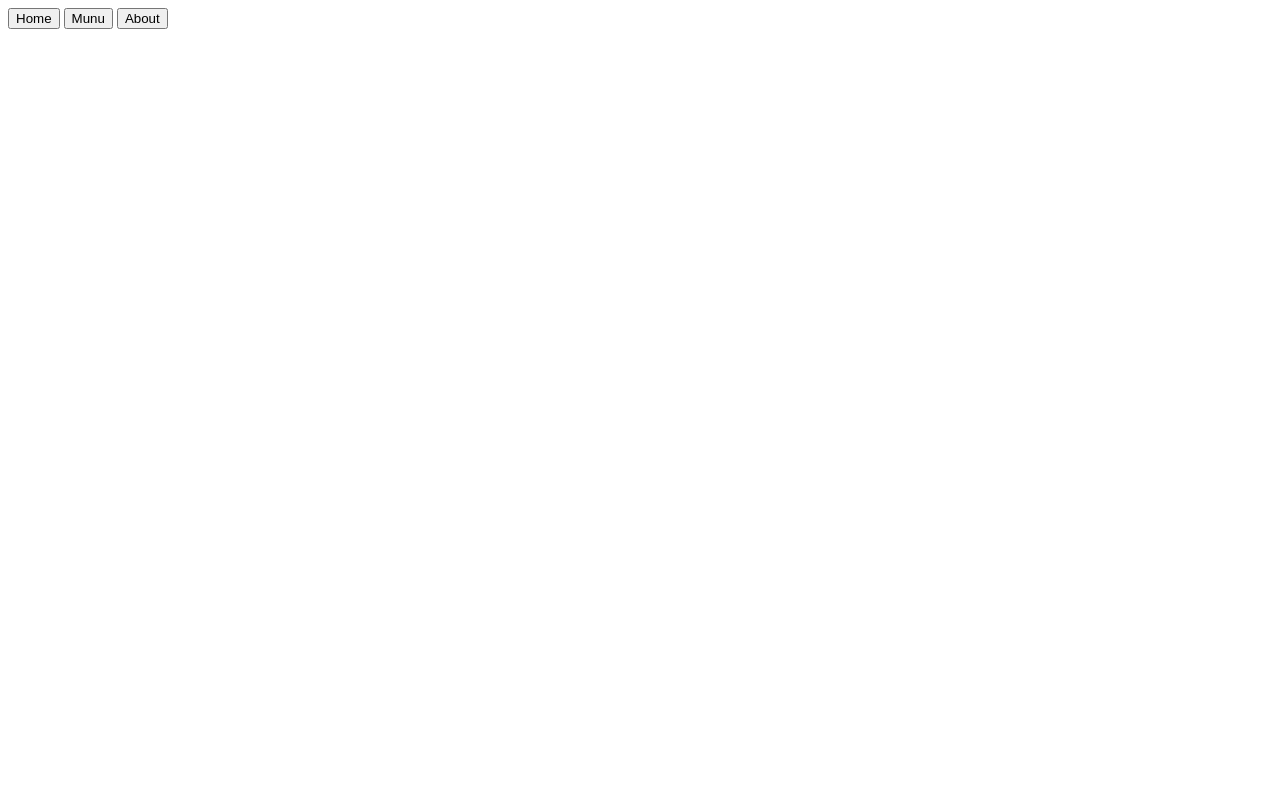
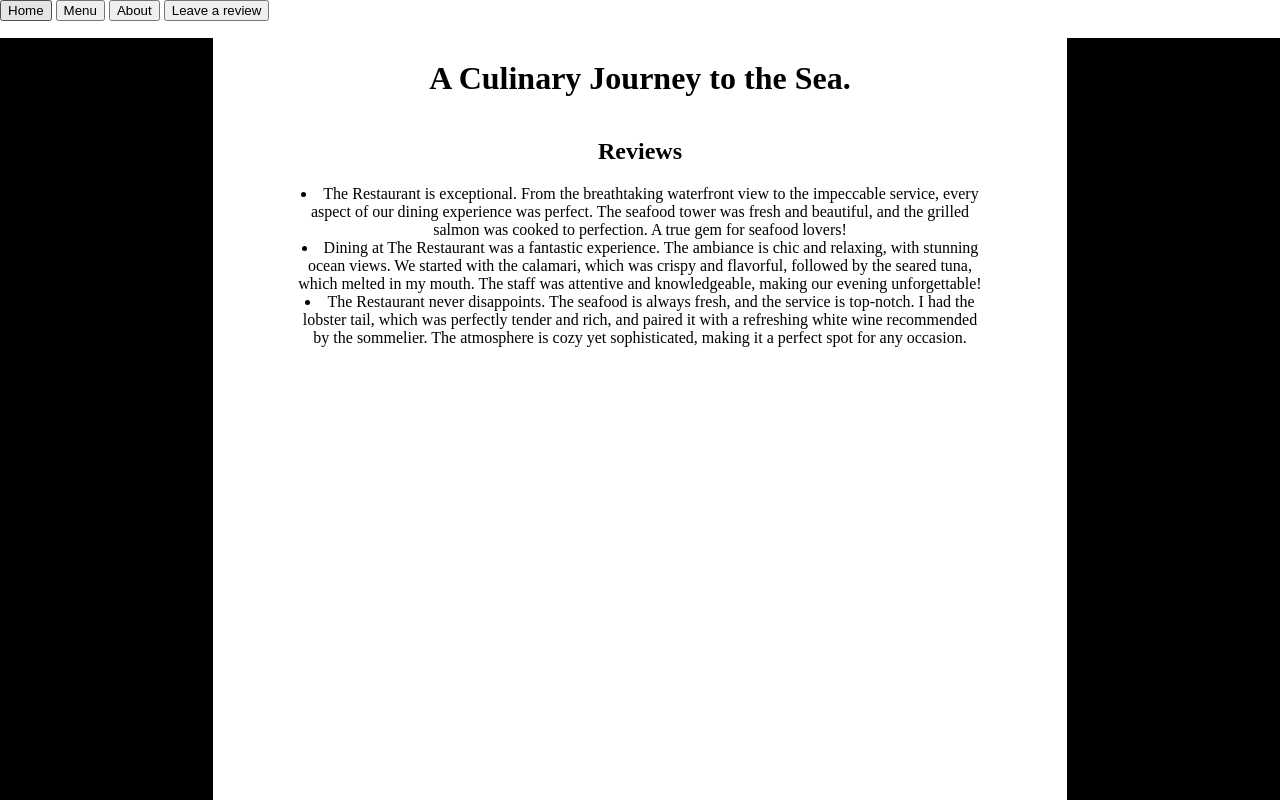
Before and after one commit to gerby876/TOP_rest, a website built with webpack: page src/template.html in a window 1280 px wide. Built offline with nearby package versions, Linux system fonts and the light colour scheme.

Commit message:
Add reviews and headers to frontpage add style to frontpage

```diff
--- a/src/style.css
+++ b/src/style.css
@@ -1,3 +1,26 @@
 body {
-    margin: none;
-};
+    margin: 0px;
+    height: 100vh;
+    width: 100vw;
+    display: grid;
+    grid-template-rows: 1fr 20fr;
+}
+
+#content{
+    display: grid;
+    grid-template-columns: 1fr 4fr 1fr;
+    grid-template-rows: 1fr;
+}
+
+.home{
+    display: flex;
+    flex-direction: column;
+    align-items: center;
+    text-align: center;
+    margin-left: 5em;
+    margin-right: 5em;
+}
+
+.sidebar{
+    background-color: black;
+}
--- a/src/template.html
+++ b/src/template.html
@@ -9,13 +9,28 @@
     <header>
         <nav>
             <button>Home</button>
-            <button>Munu</button>
+            <button>Menu</button>
             <button>About</button>
+            <button>Leave a review</button>
         </nav>
     </header>
     <div id="content">
-
-
+        <div class="sidebar"></div>
+        <div class="home">
+            <h1>A Culinary Journey to the Sea.</h1>
+            <h2>Reviews</h2>
+                <li>The Restaurant is exceptional. From the breathtaking waterfront view to the impeccable service, every aspect of our dining experience was perfect.
+                    The seafood tower was fresh and beautiful, and the grilled salmon was cooked to perfection. A true gem for seafood lovers!</li>
+                <li>
+                    Dining at The Restaurant was a fantastic experience. The ambiance is chic and relaxing, with stunning ocean views.
+                    We started with the calamari, which was crispy and flavorful, followed by the seared tuna, which melted in my mouth.
+                    The staff was attentive and knowledgeable, making our evening unforgettable!
+                </li>
+                <li>The Restaurant never disappoints. The seafood is always fresh, and the service is top-notch.
+                    I had the lobster tail, which was perfectly tender and rich, and paired it with a refreshing white wine recommended by the sommelier.
+                    The atmosphere is cozy yet sophisticated, making it a perfect spot for any occasion.</li>
+        </div>
+        <div class="sidebar"></div>
     </div>
 </body>
 </html>
```
